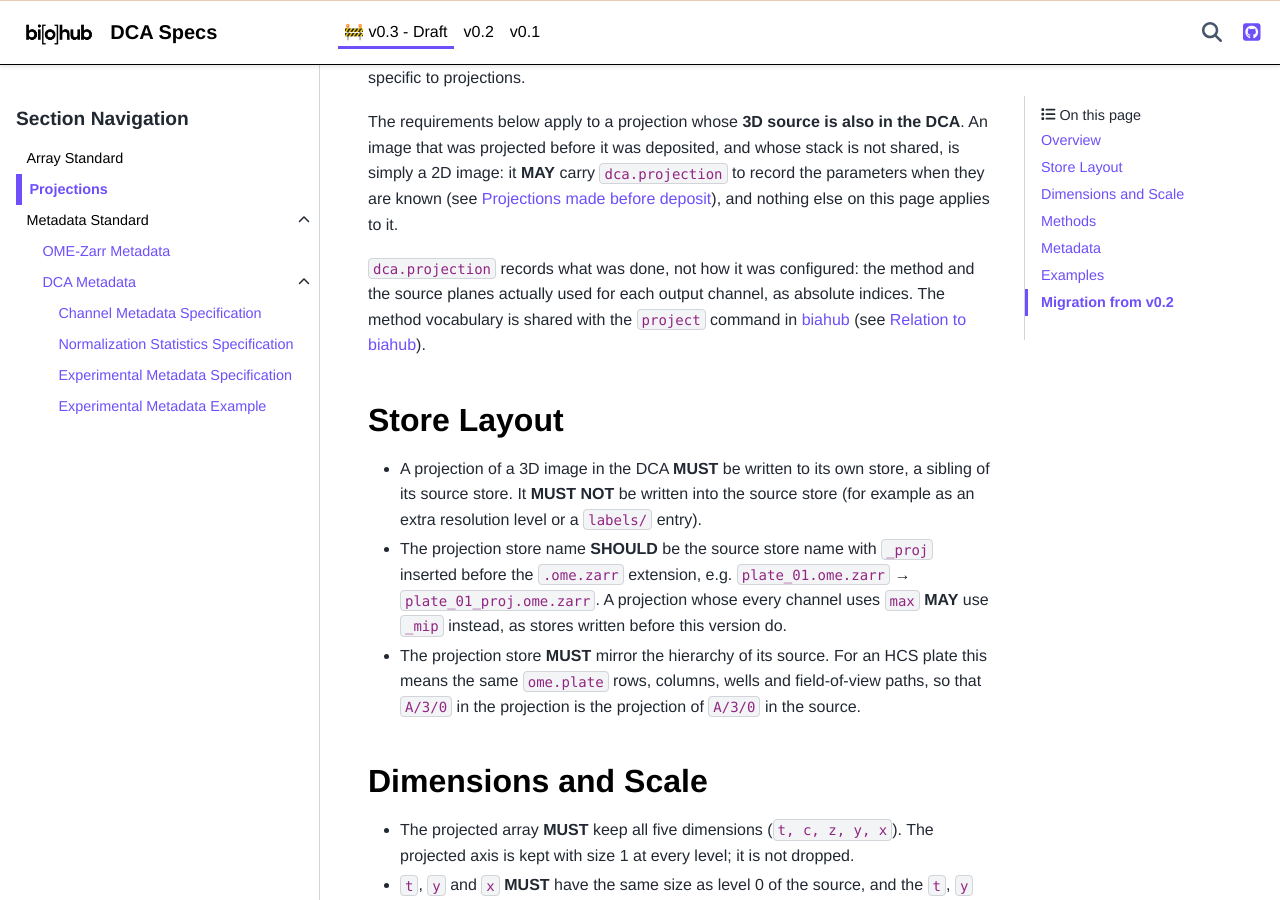
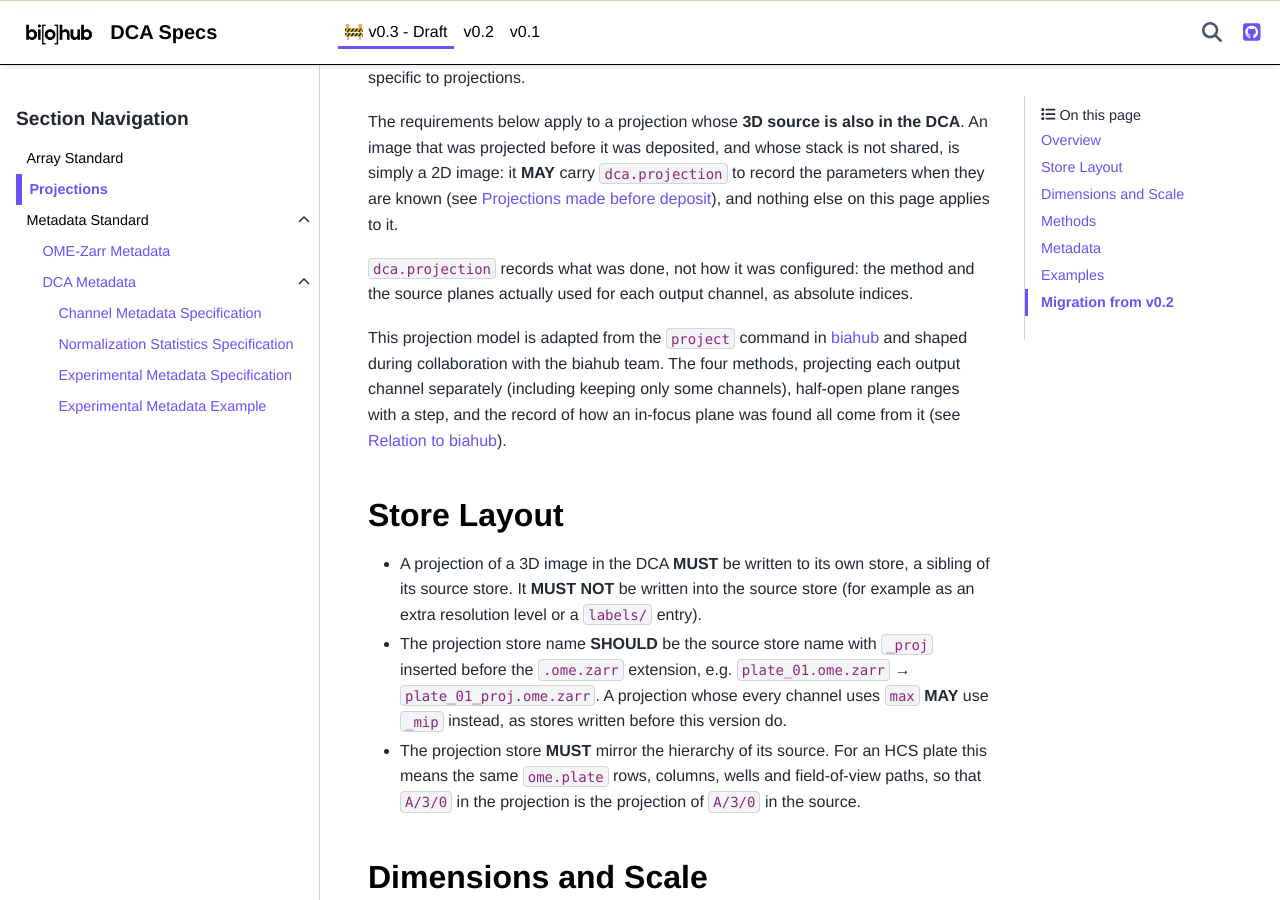
Before and after one commit to chanzuckerberg/dynamic-cell-atlas-specs, a Sphinx documentation site: the page built from docs/v0.3/projections.rst, in a window 1280 px wide and 900 px high, scrolled down 398 px. Built offline with Sphinx 7.4.7 and the PyData theme 0.15.4, drawn with Linux system fonts in a browser that asks for light colours.

Commit message:
docs(v0.3): credit biahub for the projection model it lends
Co-Authored-By: Claude Opus 5.5 <noreply@anthropic.com>

```diff
--- a/docs/v0.3/index.rst
+++ b/docs/v0.3/index.rst
@@ -41,7 +41,7 @@ Changes from v0.2
 * **Projections** (new): layout and metadata for 2D projections of 3D images
   (maximum, mean or sum intensity, or a single plane), with a ``dca.projection`` block
   that records the method and the planes actually used, uniformly or per channel. The
-  method vocabulary is shared with biahub's ``project`` command. Its uniform form keeps
+  model is adapted from biahub's ``project`` command. Its uniform form keeps
   the field names of the top-level ``mip`` attribute that v0.2-era projection stores
   carry. See :doc:`projections`.
 * ``dca.version`` is ``"0.3"``.
--- a/docs/v0.3/projections.rst
+++ b/docs/v0.3/projections.rst
@@ -20,9 +20,13 @@ they are known (see `Projections made before deposit`_), and nothing else on thi
 applies to it.
 
 ``dca.projection`` records what was done, not how it was configured: the method and the
-source planes actually used for each output channel, as absolute indices. The method
-vocabulary is shared with the ``project`` command in
-`biahub <https://github.com/czbiohub-sf/biahub>`_ (see `Relation to biahub`_).
+source planes actually used for each output channel, as absolute indices.
+
+This projection model is adapted from the ``project`` command in
+`biahub <https://github.com/czbiohub-sf/biahub>`_ and shaped during collaboration with
+the biahub team. The four methods, projecting each output channel separately (including
+keeping only some channels), half-open plane ranges with a step, and the record of how
+an in-focus plane was found all come from it (see `Relation to biahub`_).
 
 Store Layout
 ------------
```
